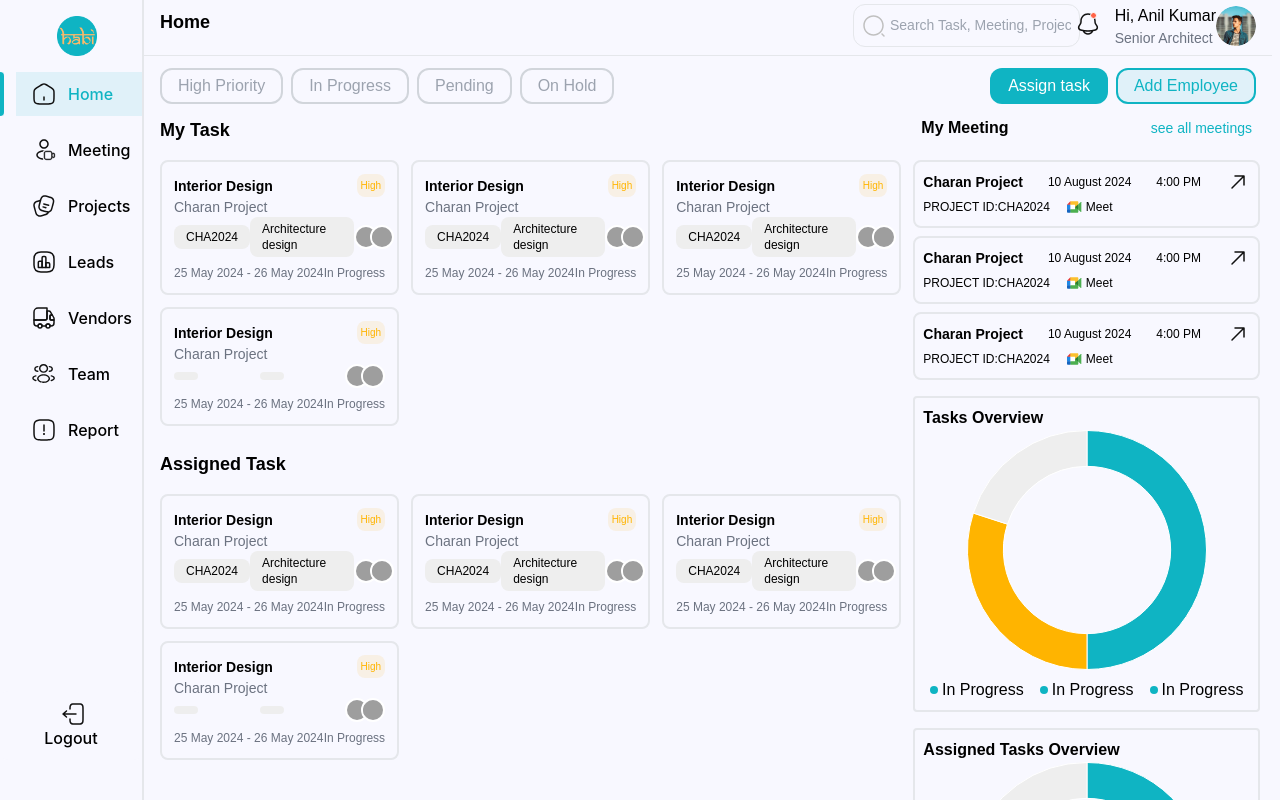
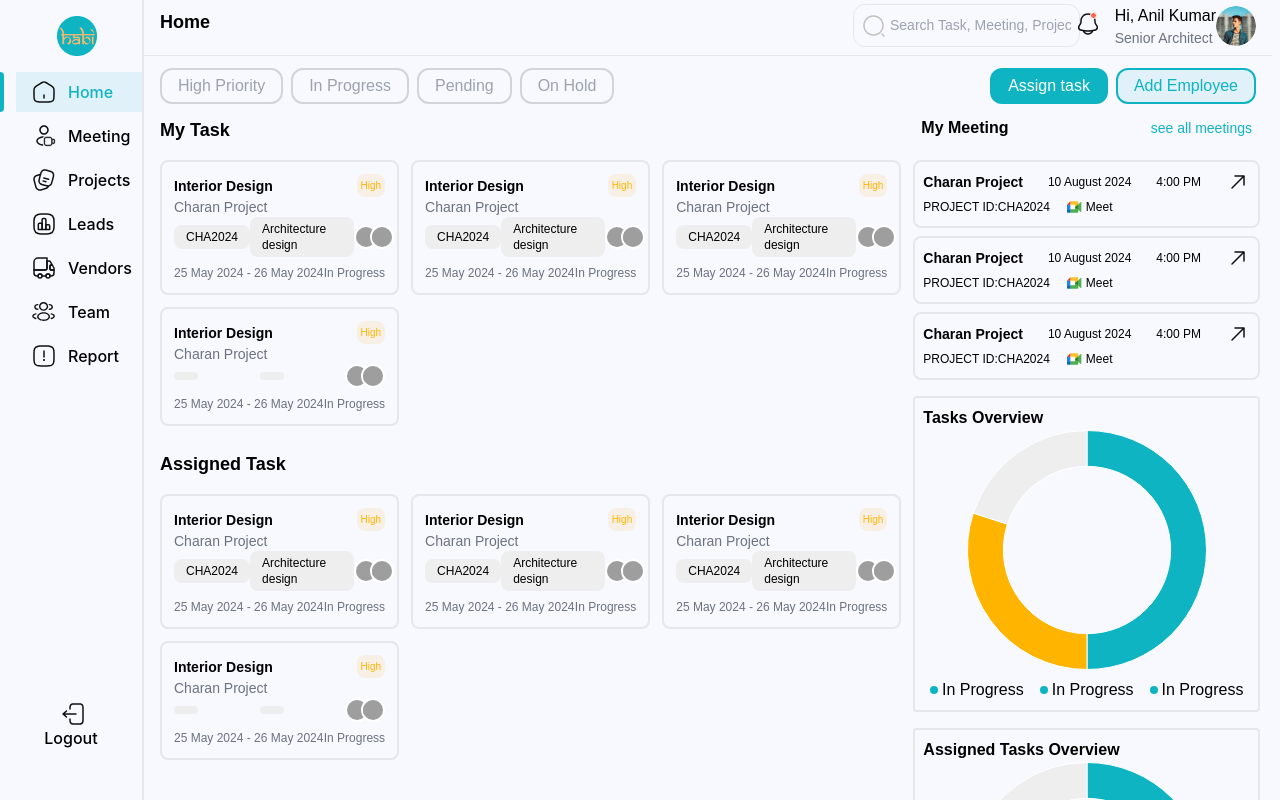
Before and after one commit to tejudharanesh/HABI_internal, a React (Vite) app: page / in a window 1280 px wide. Shown: the top 800 px of the page. Built offline with nearby package versions, Linux system fonts and the light colour scheme; grey boxes are pictures that could not be loaded.

Commit message:
created meeting bar

```diff
--- a/src/components/navbar/Navbar.jsx
+++ b/src/components/navbar/Navbar.jsx
@@ -95,12 +95,12 @@ const Navbar = () => {
               />
             </div>
 
-            <div className="flex flex-col w-auto gap-y-3 h-screen relative">
+            <div className="flex flex-col w-auto gap-y-1 h-screen relative">
               {buttons.map((button) => (
                 <div key={button.id} className={`relative w-auto `}>
                   <Link
                     to={button.link}
-                    className={`px-7 md:px-3 lg:pl-2 lg:pr-5 py-2.5 flex flex-row space-x-3 hover:bg-primaryO w-full ${
+                    className={`px-7 md:px-3 lg:pl-2 lg:pr-5 py-2 flex flex-row space-x-3 hover:bg-primaryO w-full ${
                       selected === button.id ? " bg-primaryO" : "bg-inherit"
                     }`}
                     onClick={() => setSelected(button.id)}
```
